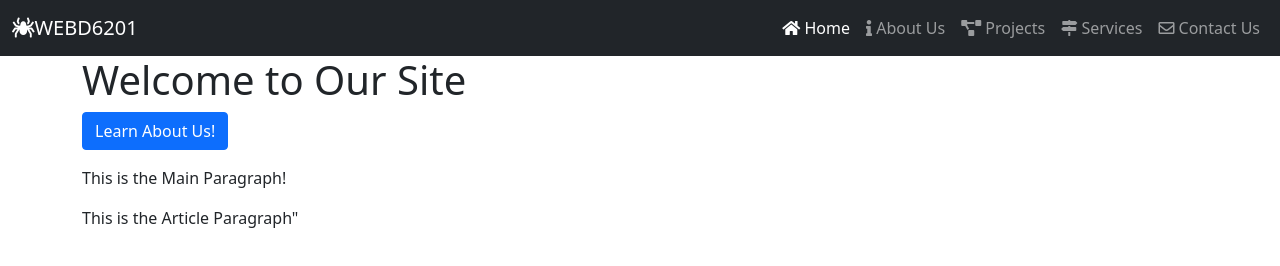
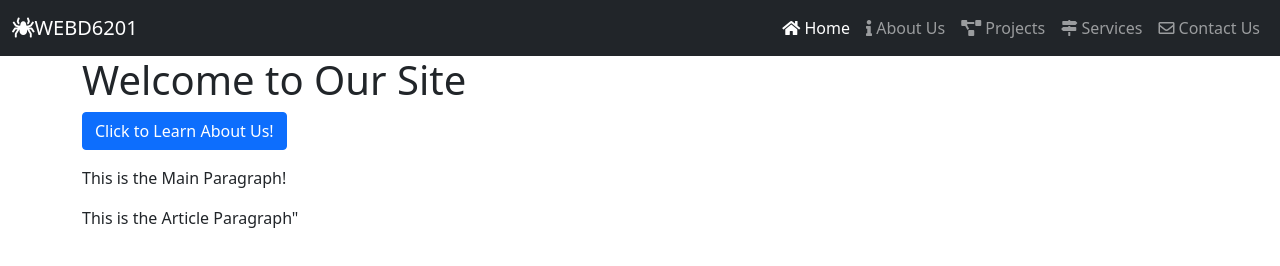
Before and after one commit to eyetrancems/eyetrancems.github.io, a website: page Index.html in a window 1280 px wide. Drawn offline with nearby package versions, Linux system fonts and the light colour scheme.

Commit message:
final edits for ICE 2 github.io

```diff
--- a/Index.html
+++ b/Index.html
@@ -9,7 +9,6 @@
     <link rel="stylesheet" href="./node_modules/bootstrap/dist/css/bootstrap.min.css">
     <link rel="stylesheet" href="./node_modules/@fortawesome/fontawesome-free/css/all.min.css">
     <link rel="stylesheet" href="./Content/app.css">
-
 
 </head>
 <body>
@@ -45,7 +44,7 @@
         </header>
     <main class="container">
         <h1>Welcome to Our Site</h1>
-        <button id="AboutUsButton" class="btn btn-primary">Learn About Us!</button>
+        <button id="AboutUsButton" class="btn btn-primary">Click to Learn About Us!</button>
     </main>
 
     <!-- Scripting Section -->
--- a/Scripts/app.js
+++ b/Scripts/app.js
@@ -55,7 +55,7 @@
         //document.getElementById("AboutUsButton").remove();
         //AboutUsButton.remove();
 
-        // ES6 and HTML5 =>
+        // ES6 and HTLM5 => Template Strings => "Super Strings"
 
     }
 
```
